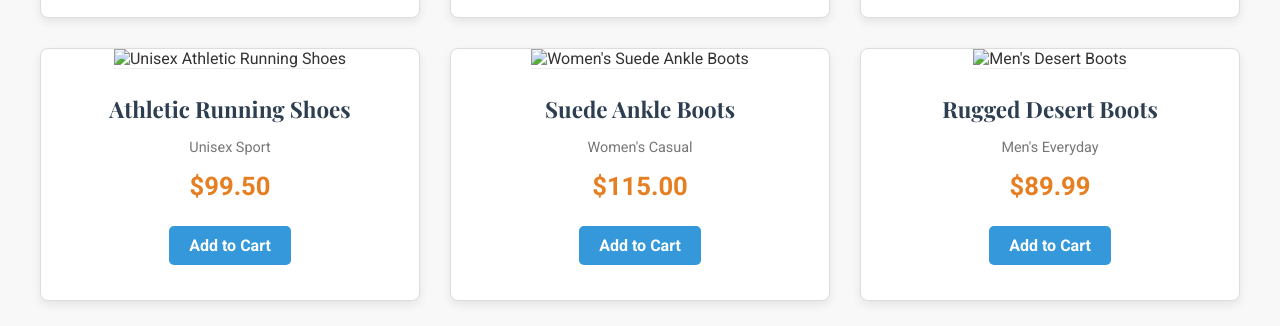
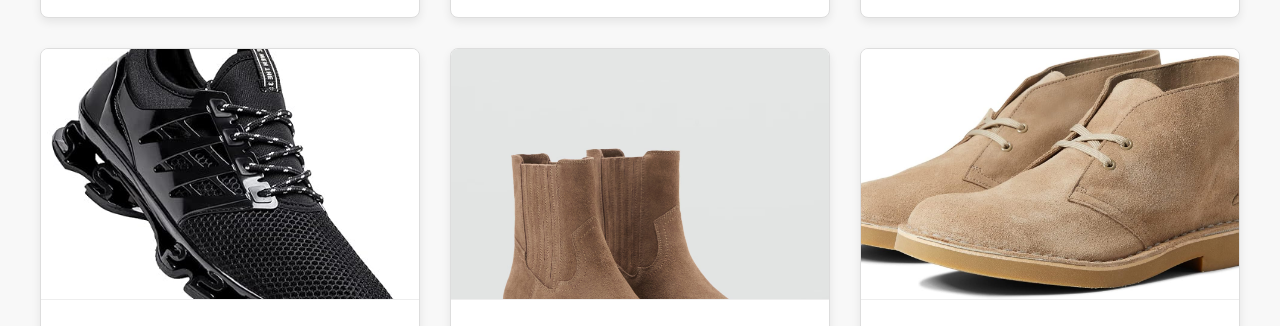
Before and after one commit to fitjohn81-bit/v0.1, a website: page index.html in a window 1280 px wide. Shown: the part 1189-1515 px from the top of the page. Drawn offline with nearby package versions, Linux system fonts and the light colour scheme.

Commit message:
Update index.html

```diff
--- a/index.html
+++ b/index.html
@@ -226,7 +226,7 @@
             <!-- Product 4: Running Shoes -->
             <div class="product-card">
                 <!-- === IMAGE PATH UPDATED === -->
-                <img src="public/image4.jpeg" alt="Unisex Athletic Running Shoes">
+                <img src="public/image4.jpg" alt="Unisex Athletic Running Shoes">
                 <div class="product-info">
                     <h3>Athletic Running Shoes</h3>
                     <p class="category">Unisex Sport</p>
@@ -238,7 +238,7 @@
             <!-- Product 5: Ankle Boots -->
             <div class="product-card">
                 <!-- === IMAGE PATH UPDATED === -->
-                <img src="public/image5.jpeg" alt="Women's Suede Ankle Boots">
+                <img src="public/image5.avif" alt="Women's Suede Ankle Boots">
                 <div class="product-info">
                     <h3>Suede Ankle Boots</h3>
                     <p class="category">Women's Casual</p>
@@ -250,7 +250,7 @@
             <!-- Product 6: Desert Boots -->
             <div class="product-card">
                 <!-- === IMAGE PATH UPDATED === -->
-                <img src="public/image6.jpeg" alt="Men's Desert Boots">
+                <img src="public/image6.jpg" alt="Men's Desert Boots">
                 <div class="product-info">
                     <h3>Rugged Desert Boots</h3>
                     <p class="category">Men's Everyday</p>
```
